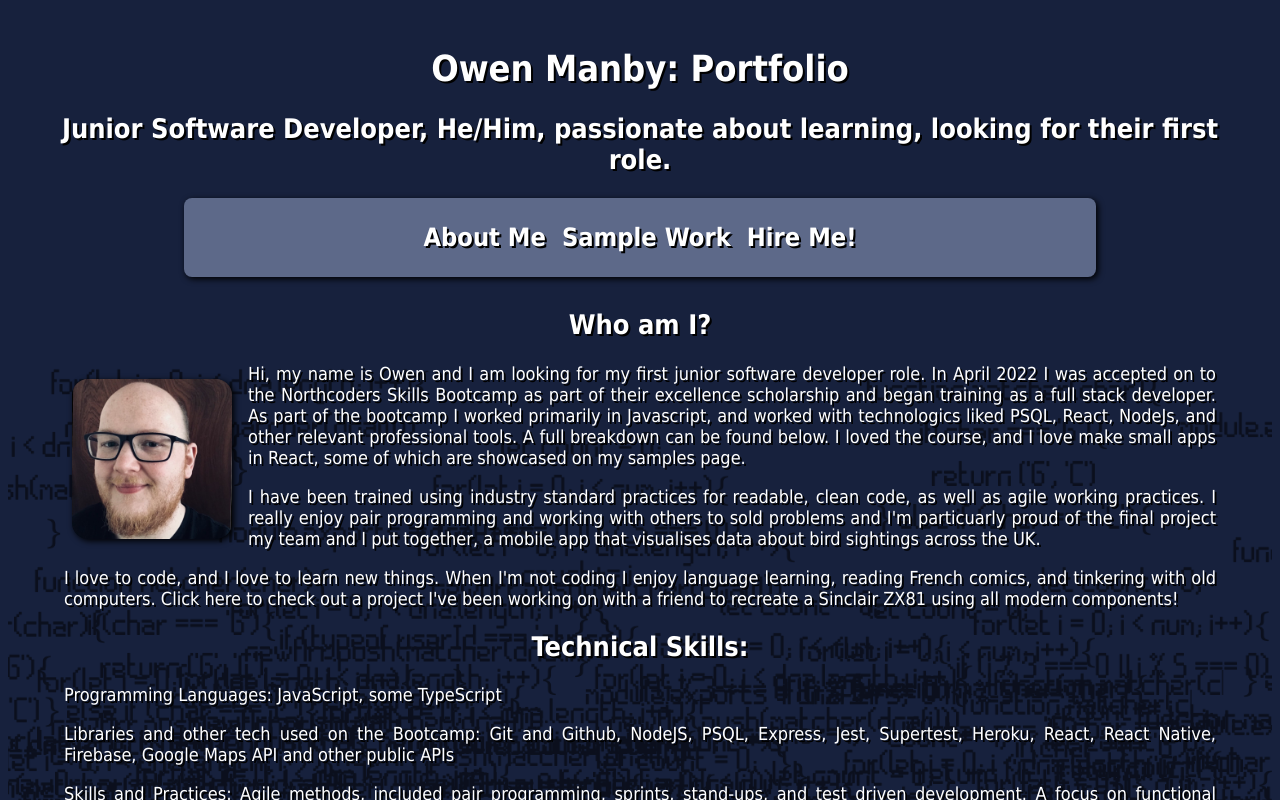
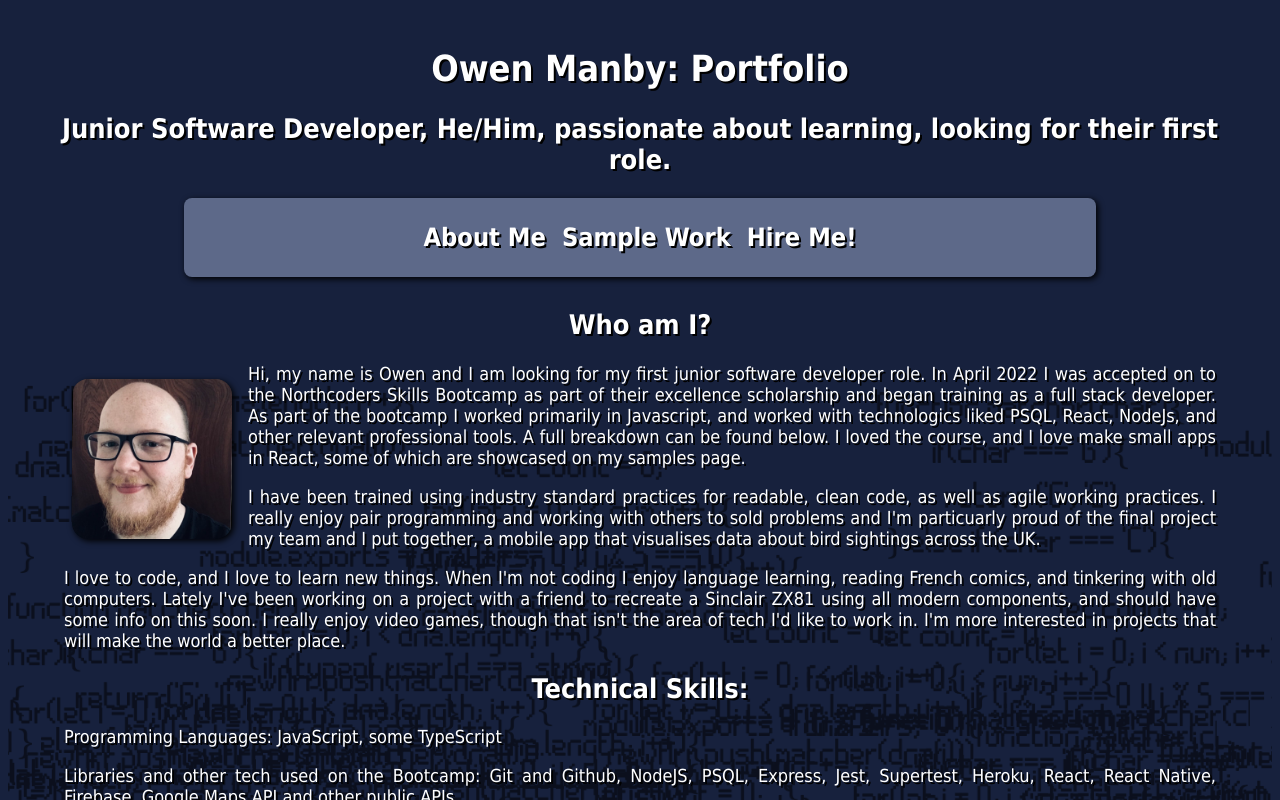
Before and after one commit to OwenPortfolio/OwenPortfolio.github.io, a React (Create React App) app: page / in a window 1280 px wide. Shown: the top 800 px of the page. Built offline with nearby package versions, Linux system fonts and the light colour scheme.

Commit message:
update content

```diff
--- a/src/components/About.jsx
+++ b/src/components/About.jsx
@@ -18,7 +18,7 @@ const About = ()=> {
             </p>
             <p>
                 I love to code, and I love to learn new things. When I'm not coding I enjoy language learning, reading French comics, and tinkering with old computers.
-                Click here to check out a project I've been working on with a friend to recreate a Sinclair ZX81 using all modern components!
+                Lately I've been working on a project with a friend to recreate a Sinclair ZX81 using all modern components, and should have some info on this soon. I really enjoy video games, though that isn't the area of tech I'd like to work in. I'm more interested in projects that will make the world a better place.
             </p>
             <h2>Technical Skills:</h2>
             <p>Programming Languages: JavaScript, some TypeScript</p>
```
